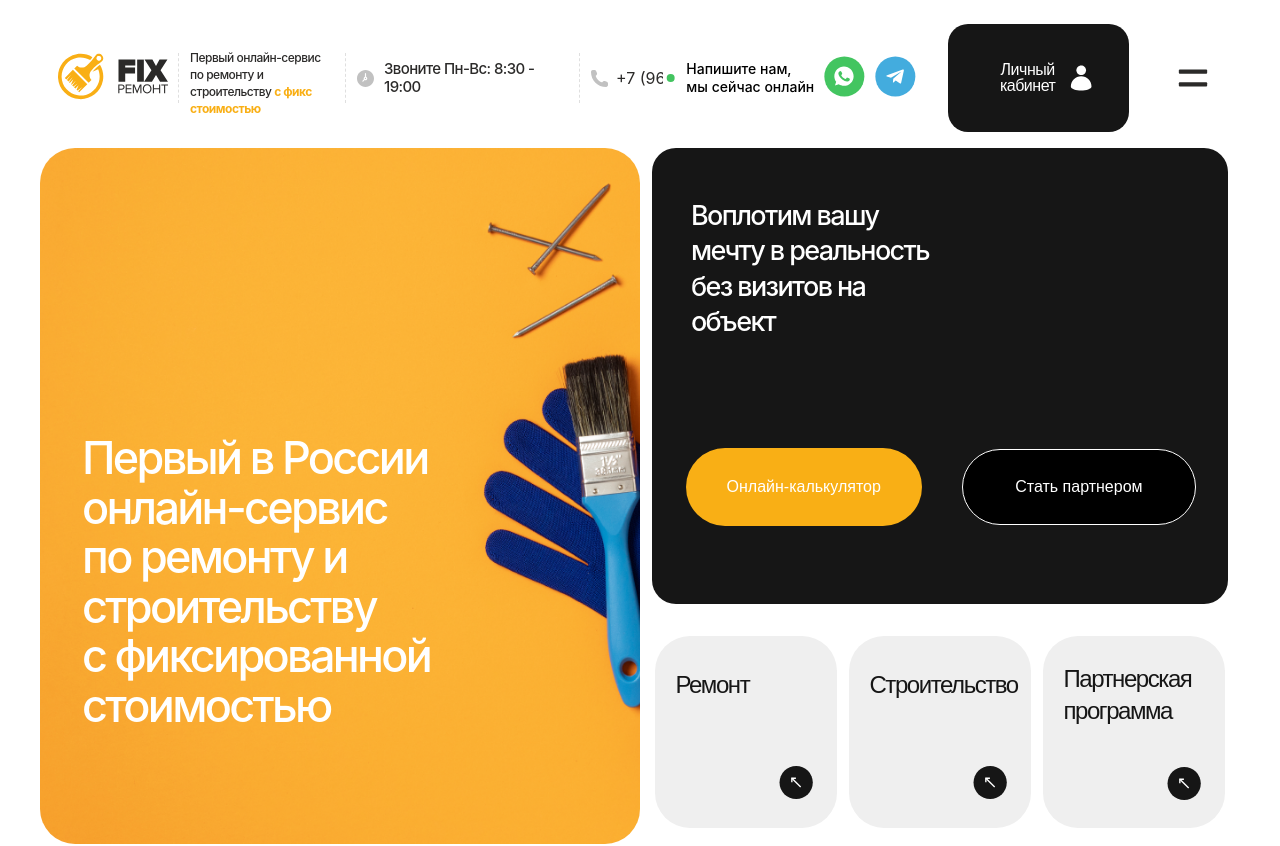
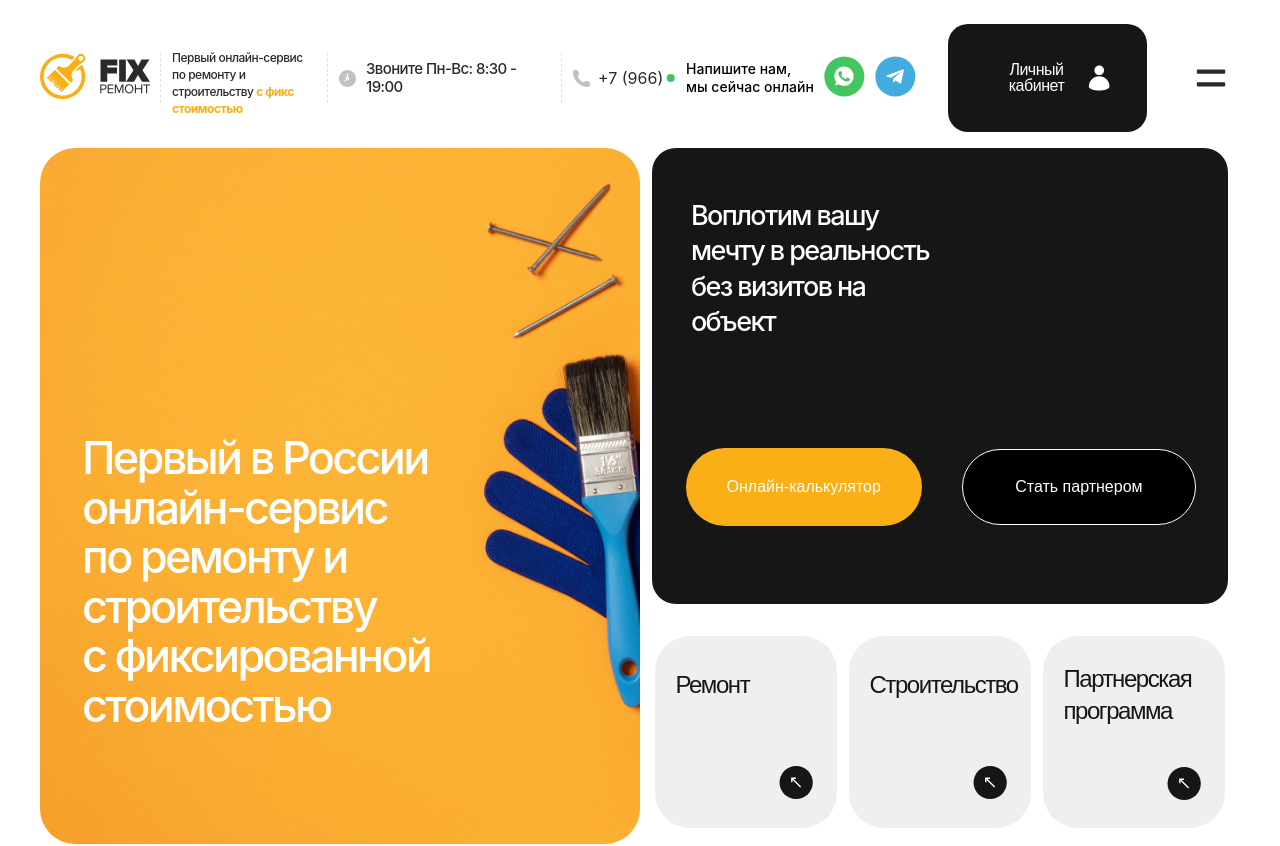
Before and after one commit to projacktor/FixR, a React (Vite) app: page / in a window 1280 px wide. Shown: the top 846 px of the page. Built offline with nearby package versions, Linux system fonts and the light colour scheme.

Commit message:
Fix Header width

```diff
--- a/src/components/main/Header/style.scss
+++ b/src/components/main/Header/style.scss
@@ -4,7 +4,7 @@ header {
   align-items: center;
   gap: 35px;
   padding: 1rem 0;
-  width: 97%;
+  width: 100%;
 }
 
 b {
```
